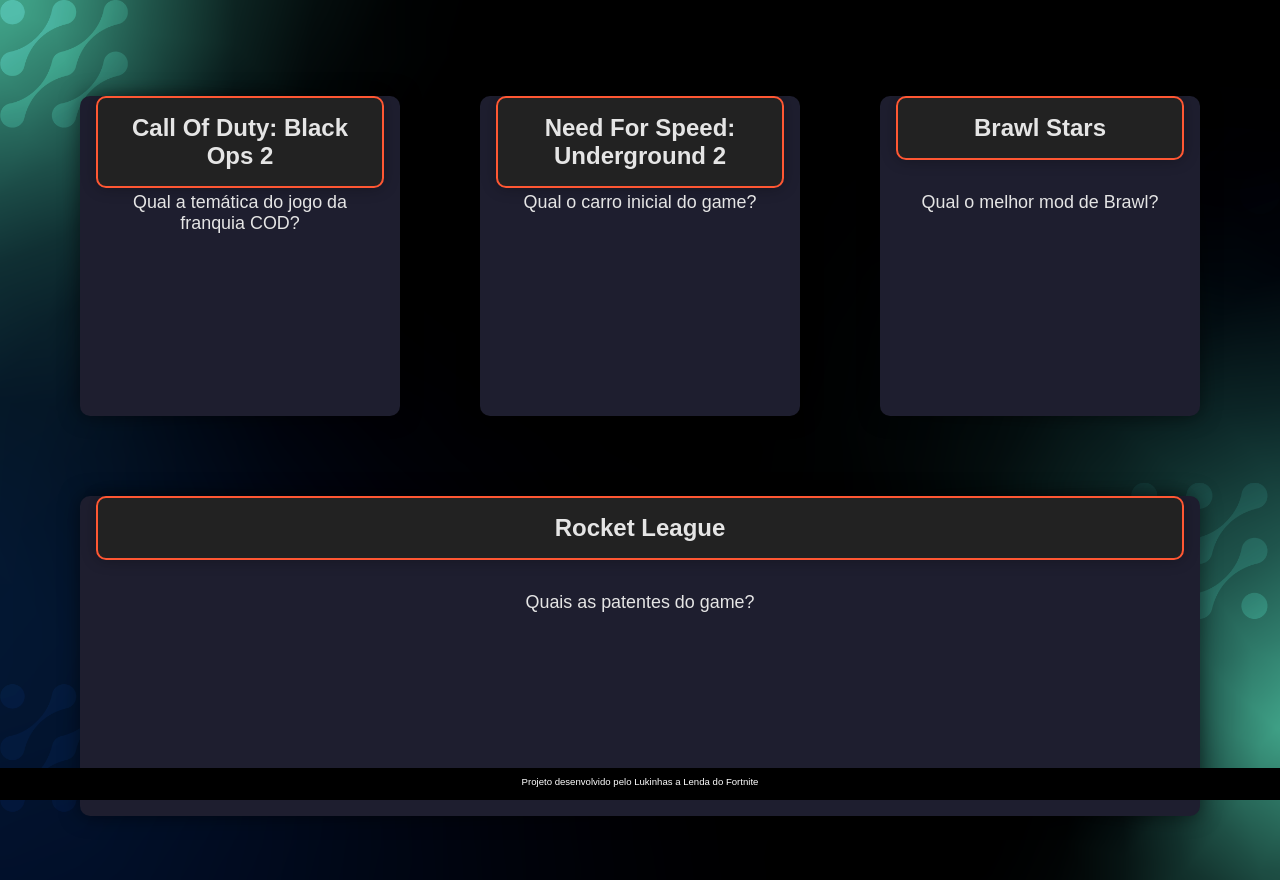
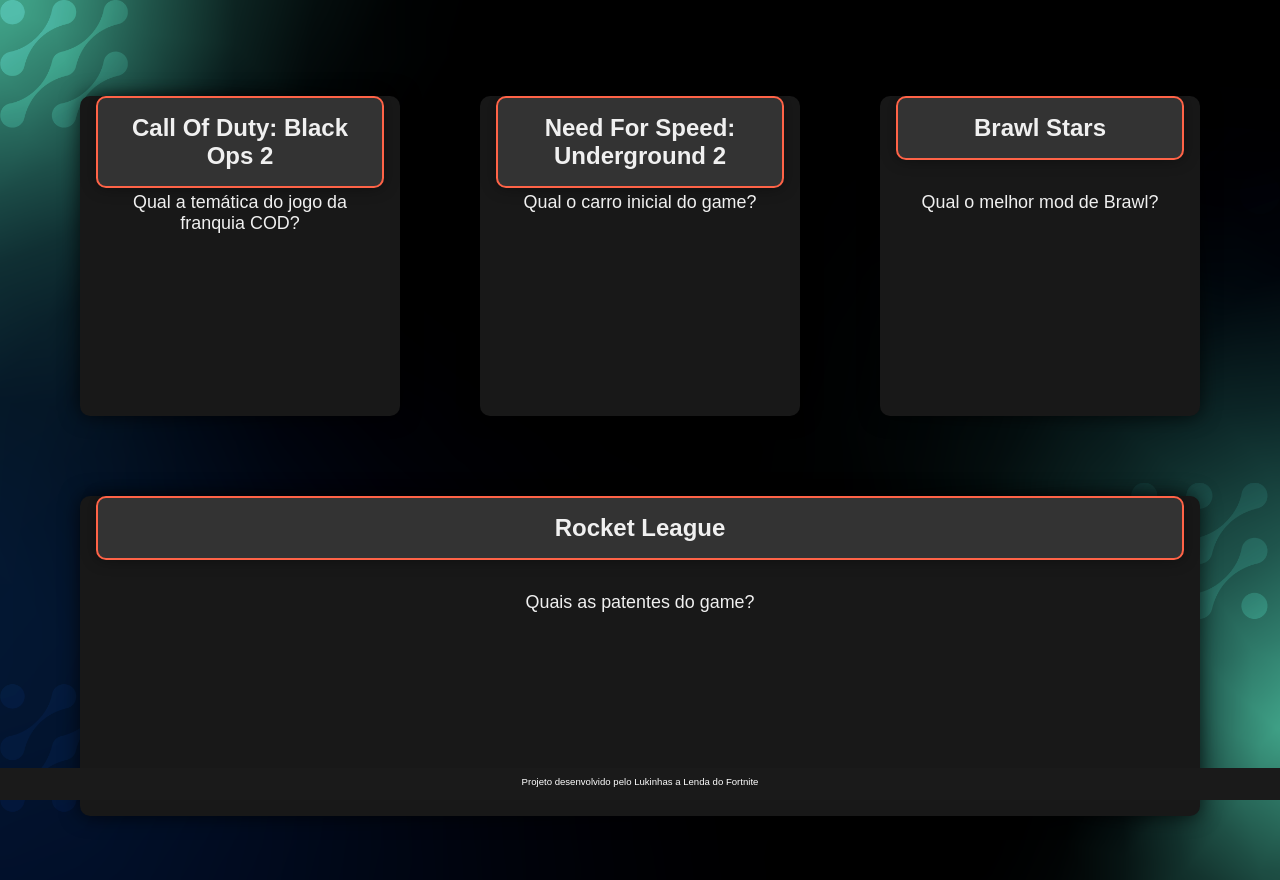
Before and after one commit to Lukinhasmelo10/4-Bim-Estudo, a plain HTML site: page index.html in a window 1280 px wide. Drawn offline with Linux system fonts and the light colour scheme.

Commit message:
Update style.css

```diff
--- a/assets/style.css
+++ b/assets/style.css
@@ -1,9 +1,10 @@
 /* Variáveis de cores */
 :root {
-    --text-color: #E5E5E5;         /* Cor do texto */
-    --card-front-color: #1E1E2F;   /* Cor de fundo do cartão (escura) */
-    --card-back-color: #5BFF8C;    /* Cor de fundo do verso (verde neon) */
-    --highlight-color: #FF5733;    /* Cor de destaque (laranja/neon) */
+    --text-color: #F0F0F0;         /* Cor do texto (claro e legível) */
+    --card-front-color: #181818;   /* Cor de fundo do cartão (escura, estilo "dark mode") */
+    --card-back-color: #39FF14;    /* Cor neon para o verso do cartão (verde neon, típico de jogos) */
+    --highlight-color: #FF6347;    /* Cor de destaque (tom de vermelho/neon) */
+    --button-color: #FF4500;       /* Cor vibrante para botões/interações */
 }
 
 /* Estilos gerais do corpo */
@@ -44,7 +45,7 @@ body {
     transform-style: preserve-3d;
     transition: transform 300ms ease-in-out;
     border-radius: 10px;
-    box-shadow: 0px 0px 20px rgba(0, 0, 0, 0.5);
+    box-shadow: 0px 0px 20px rgba(0, 0, 0, 0.7);
 }
 
 /* Estilo do título (pergunta) */
@@ -57,8 +58,8 @@ body {
     border-radius: 10px;
     font-size: 1.5rem;
     font-weight: bold;
-    box-shadow: 0px 0px 15px rgba(0, 0, 0, 0.3);
-    background-color: #222;
+    box-shadow: 0px 0px 15px rgba(0, 0, 0, 0.4);
+    background-color: #333;
 }
 
 /* Estilo da pergunta */
@@ -76,7 +77,7 @@ body {
     left: 0;
     right: 0;
     bottom: 0;
-    background-color: rgba(91, 255, 140, 0.2);
+    background-color: rgba(57, 255, 20, 0.2); /* Verde neon, sem ser tão agressivo */
     border: 4px solid var(--card-back-color);
     color: var(--card-back-color);
     padding: 1rem;
@@ -109,7 +110,7 @@ body {
 
 /* Rodapé fixo */
 footer {
-    background-color: black;
+    background-color: #1a1a1a;
     color: white;
     position: fixed;
     bottom: 0;
```
